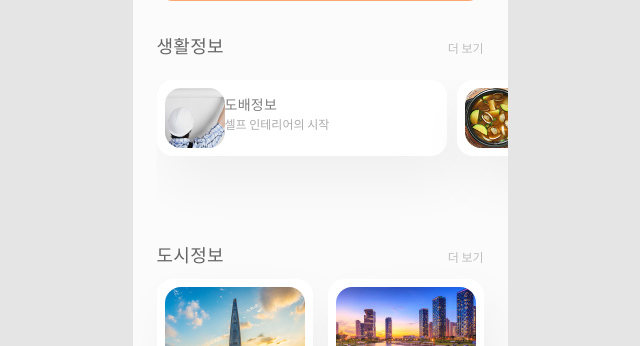
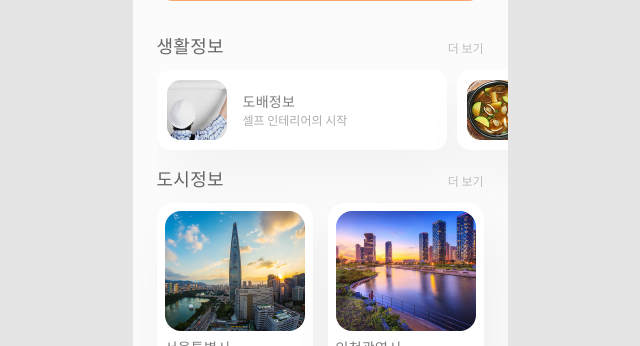
Before and after one commit to Moobpl/Moobpl, a React (Create React App) app: page /main in a window 1280 px wide. Shown: the part 297-643 px from the top of the page, without its empty margins (320-960 px from the left). Built offline with nearby package versions, Linux system fonts and the light colour scheme; no server answers.

Commit message:
메인 슬라이드 추가

```diff
--- a/src/components/MainSlider.jsx
+++ b/src/components/MainSlider.jsx
@@ -13,7 +13,7 @@ const MainSlider = ({ data }) => {
         <Swiper
             spaceBetween={10}
             slidesPerView={1.2}
-            style={{ paddingBottom: "70px", marginTop: "10px" }}
+            style={{ paddingBottom: "70px" }}
         >
             {
                 data.map((item, index) => {
@@ -40,47 +40,28 @@ export default MainSlider
 
 
 const CardWrap = styled(SwiperSlide)`
-    width: calc(50% - 7.5px);
-    background: #FFFFFF;
-    box-shadow: 10px 24px 54px rgba(0, 0, 0, 0.05);
-    border-radius: 16px;
-    padding:8px;
+    width: 100%;
+    background-color: #fff;
+    box-shadow: 10px 24px 54px rgba(0, 0, 0, 0.04);
+    border-radius: 14px;
+    padding: 10px;
     box-sizing: border-box;
     cursor: pointer;
-    &:hover{
-        box-shadow: 10px 24px 54px rgba(0, 0, 0, 0.10);
-    }
-    h4{
-        font-weight: 400;
-        font-size: 14px;
-        line-height: 21px;
-        letter-spacing: 0.3px;
-        color: #7E7E7E;
-        margin-top: 6px;
-    }
-
-    p{
-        width: 100%;
-        font-weight: 400;
-        font-size: 12px;
-        line-height: 18px;
-        color: #ACACAC;
-        white-space: nowrap;
-        overflow: hidden;
-        text-overflow: ellipsis;
-    }
-
-    .container{
+    .container {
         display: flex;
+        gap:16px;
+        align-items: center;
     }
 `
 
 const ImgWrap = styled.div`
     width: 60px;
-    border-radius: 16px;
+    height: 60px;
+    border-radius: 14px;
+    background-color: transparent;
+    display: flex;
     overflow: hidden;
-    img{
-        display: block;
+    img {
         width: 100%;
     }
 `
--- a/src/pages/Main.jsx
+++ b/src/pages/Main.jsx
@@ -134,19 +134,12 @@ const TextBox = styled.div`
 const LifeWrap = styled.div`
     width: calc(100%);
     margin: 31px auto 0px auto;
-  /* margin-top: 31px; */
 `
 
 const LifeCardWrap = styled.div`
   margin-left: 24px;
   display: flex;
   gap: 16px;
-  overflow: scroll;
-  padding-bottom: 70px;
-
-  &::-webkit-scrollbar {
-  display: none; /* 크롬, 사파리, 오페라, 엣지 */
-  }
 `
 
 const Subtitle = styled.div`
@@ -176,6 +169,8 @@ const Subtitle = styled.div`
 const CityWrap = styled.div`
   width: ${wrapCalc};
   margin: -55px auto 40px auto;
+  position: relative;
+  z-index: 1;
   > div {
     display: flex;
     justify-content: space-between;
```
